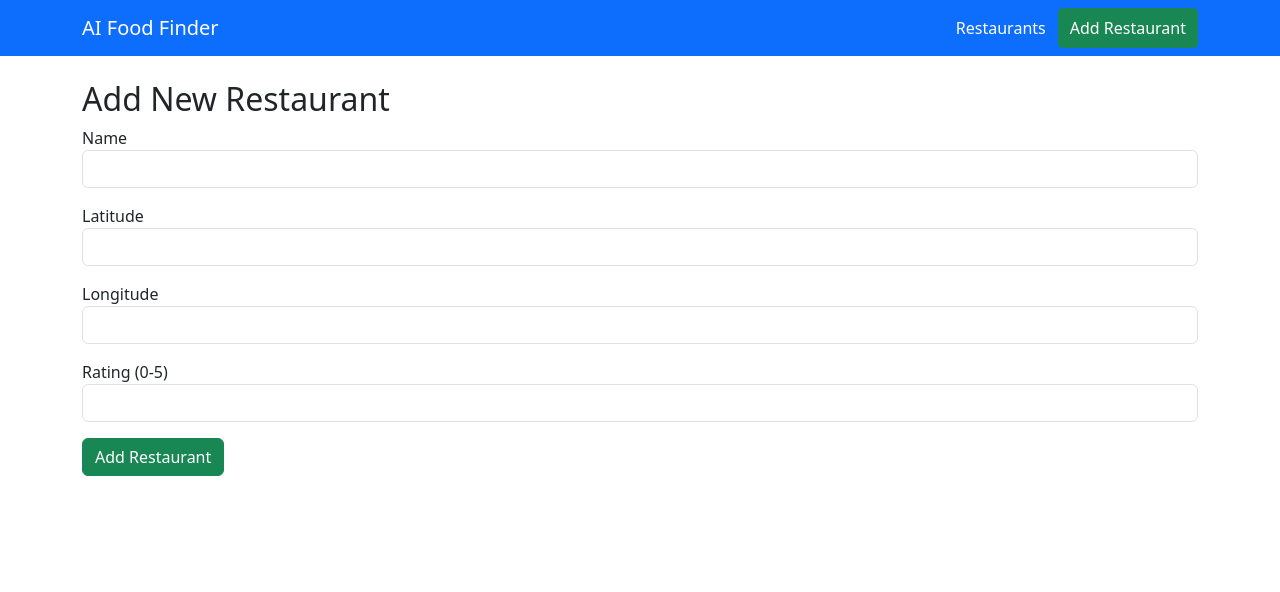
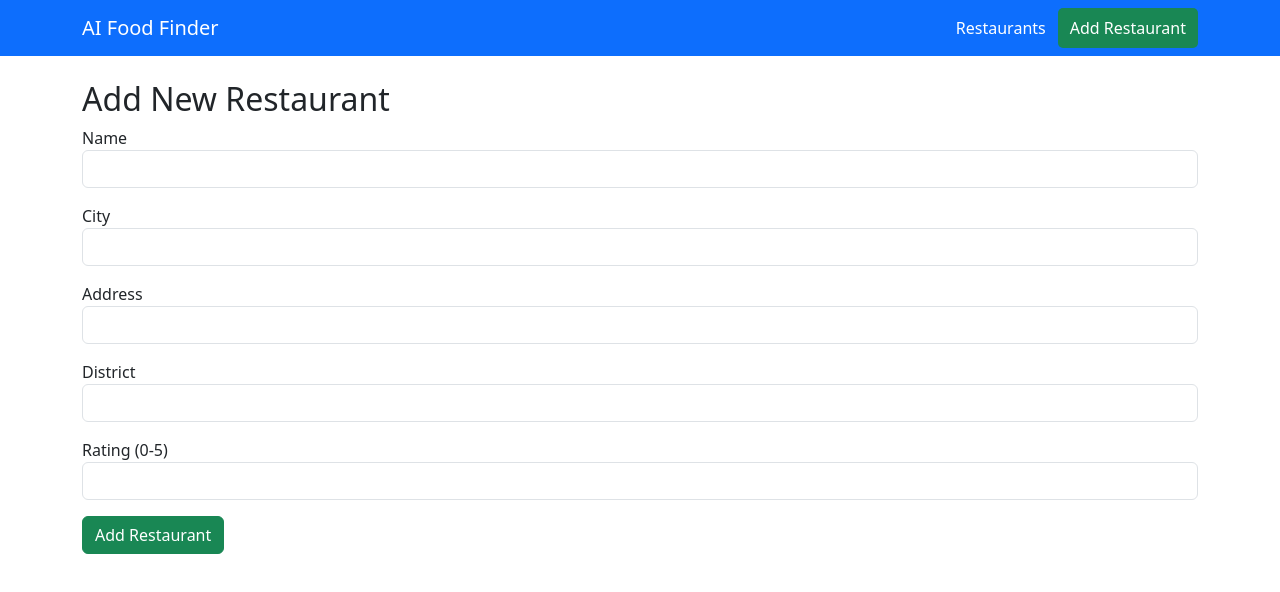
Before and after one commit to fightforhash/RestaurantFinder, a React (Create React App) app in the folder frontend/: page /add in a window 1280 px wide. Shown: the top 592 px of the page. Built offline with nearby package versions, Linux system fonts and the light colour scheme.

Commit message:
location change in frontend

```diff
--- a/frontend/public/index.html
+++ b/frontend/public/index.html
@@ -7,7 +7,7 @@
     <meta name="theme-color" content="#000000" />
     <meta
       name="description"
-      content="Web site created using create-react-app"
+      content="Restaurant Management System - Find and manage your favorite restaurants"
     />
     <link rel="apple-touch-icon" href="%PUBLIC_URL%/logo192.png" />
     <!--
@@ -24,7 +24,7 @@
       work correctly both with client-side routing and a non-root public URL.
       Learn how to configure a non-root public URL by running `npm run build`.
     -->
-    <title>React App</title>
+    <title>Restaurant Management System</title>
   </head>
   <body>
     <noscript>You need to enable JavaScript to run this app.</noscript>
--- a/frontend/src/pages/AddRestaurant.js
+++ b/frontend/src/pages/AddRestaurant.js
@@ -5,15 +5,30 @@ import { useNavigate } from "react-router-dom";
 const AddRestaurant = () => {
   const [restaurant, setRestaurant] = useState({
     name: "",
-    latitude: "",
-    longitude: "",
+    location: {
+      address: "",
+      city: "",
+      district: ""
+    },
     rating: ""
   });
 
   const navigate = useNavigate();
 
   const handleChange = (e) => {
-    setRestaurant({ ...restaurant, [e.target.name]: e.target.value });
+    const { name, value } = e.target;
+    if (name.startsWith('location.')) {
+      const locationField = name.split('.')[1];
+      setRestaurant(prev => ({
+        ...prev,
+        location: {
+          ...prev.location,
+          [locationField]: value
+        }
+      }));
+    } else {
+      setRestaurant(prev => ({ ...prev, [name]: value }));
+    }
   };
 
   const handleSubmit = async (e) => {
@@ -21,7 +36,11 @@ const AddRestaurant = () => {
     try {
       await axios.post("http://localhost:5000/api/restaurants", {
         name: restaurant.name,
-        location: { type: "Point", coordinates: [parseFloat(restaurant.longitude), parseFloat(restaurant.latitude)] },
+        location: {
+          address: restaurant.location.address,
+          city: restaurant.location.city,
+          district: restaurant.location.district
+        },
         rating: parseFloat(restaurant.rating),
         menu: []
       });
@@ -37,19 +56,58 @@ const AddRestaurant = () => {
       <form onSubmit={handleSubmit}>
         <div className="mb-3">
           <label>Name</label>
-          <input type="text" className="form-control" name="name" onChange={handleChange} required />
+          <input
+            type="text"
+            className="form-control"
+            name="name"
+            value={restaurant.name}
+            onChange={handleChange}
+            required
+          />
         </div>
         <div className="mb-3">
-          <label>Latitude</label>
-          <input type="number" className="form-control" name="latitude" onChange={handleChange} required />
+          <label>City</label>
+          <input
+            type="text"
+            className="form-control"
+            name="location.city"
+            value={restaurant.location.city}
+            onChange={handleChange}
+            required
+          />
         </div>
         <div className="mb-3">
-          <label>Longitude</label>
-          <input type="number" className="form-control" name="longitude" onChange={handleChange} required />
+          <label>Address</label>
+          <input
+            type="text"
+            className="form-control"
+            name="location.address"
+            value={restaurant.location.address}
+            onChange={handleChange}
+          />
+        </div>
+        <div className="mb-3">
+          <label>District</label>
+          <input
+            type="text"
+            className="form-control"
+            name="location.district"
+            value={restaurant.location.district}
+            onChange={handleChange}
+          />
         </div>
         <div className="mb-3">
           <label>Rating (0-5)</label>
-          <input type="number" className="form-control" name="rating" min="0" max="5" onChange={handleChange} required />
+          <input
+            type="number"
+            className="form-control"
+            name="rating"
+            value={restaurant.rating}
+            min="0"
+            max="5"
+            onChange={handleChange}
+            required
+          />
         </div>
         <button type="submit" className="btn btn-success">Add Restaurant</button>
       </form>
--- a/frontend/src/pages/EditRestaurant.js
+++ b/frontend/src/pages/EditRestaurant.js
@@ -7,9 +7,12 @@ const EditRestaurant = () => {
   const navigate = useNavigate();
   const [restaurant, setRestaurant] = useState({
     name: "",
-    latitude: "",
-    longitude: "",
-    rating: "",
+    location: {
+      address: "",
+      city: "",
+      district: ""
+    },
+    rating: ""
   });
 
   useEffect(() => {
@@ -21,9 +24,12 @@ const EditRestaurant = () => {
       const res = await axios.get(`http://localhost:5000/api/restaurants/${id}`);
       setRestaurant({
         name: res.data.name,
-        latitude: res.data.location.coordinates[1],
-        longitude: res.data.location.coordinates[0],
-        rating: res.data.rating,
+        location: {
+          address: res.data.location.address || "",
+          city: res.data.location.city,
+          district: res.data.location.district || ""
+        },
+        rating: res.data.rating
       });
     } catch (error) {
       console.error("Error fetching restaurant details", error);
@@ -31,7 +37,19 @@ const EditRestaurant = () => {
   };
 
   const handleChange = (e) => {
-    setRestaurant({ ...restaurant, [e.target.name]: e.target.value });
+    const { name, value } = e.target;
+    if (name.startsWith('location.')) {
+      const locationField = name.split('.')[1];
+      setRestaurant(prev => ({
+        ...prev,
+        location: {
+          ...prev.location,
+          [locationField]: value
+        }
+      }));
+    } else {
+      setRestaurant(prev => ({ ...prev, [name]: value }));
+    }
   };
 
   const handleSubmit = async (e) => {
@@ -39,8 +57,12 @@ const EditRestaurant = () => {
     try {
       await axios.put(`http://localhost:5000/api/restaurants/${id}`, {
         name: restaurant.name,
-        location: { type: "Point", coordinates: [parseFloat(restaurant.longitude), parseFloat(restaurant.latitude)] },
-        rating: parseFloat(restaurant.rating),
+        location: {
+          address: restaurant.location.address,
+          city: restaurant.location.city,
+          district: restaurant.location.district
+        },
+        rating: parseFloat(restaurant.rating)
       });
       navigate("/restaurants");
     } catch (error) {
@@ -54,19 +76,58 @@ const EditRestaurant = () => {
       <form onSubmit={handleSubmit}>
         <div className="mb-3">
           <label>Name</label>
-          <input type="text" className="form-control" name="name" value={restaurant.name} onChange={handleChange} required />
+          <input
+            type="text"
+            className="form-control"
+            name="name"
+            value={restaurant.name}
+            onChange={handleChange}
+            required
+          />
         </div>
         <div className="mb-3">
-          <label>Latitude</label>
-          <input type="number" className="form-control" name="latitude" value={restaurant.latitude} onChange={handleChange} required />
+          <label>City</label>
+          <input
+            type="text"
+            className="form-control"
+            name="location.city"
+            value={restaurant.location.city}
+            onChange={handleChange}
+            required
+          />
         </div>
         <div className="mb-3">
-          <label>Longitude</label>
-          <input type="number" className="form-control" name="longitude" value={restaurant.longitude} onChange={handleChange} required />
+          <label>Address</label>
+          <input
+            type="text"
+            className="form-control"
+            name="location.address"
+            value={restaurant.location.address}
+            onChange={handleChange}
+          />
+        </div>
+        <div className="mb-3">
+          <label>District</label>
+          <input
+            type="text"
+            className="form-control"
+            name="location.district"
+            value={restaurant.location.district}
+            onChange={handleChange}
+          />
         </div>
         <div className="mb-3">
           <label>Rating (0-5)</label>
-          <input type="number" className="form-control" name="rating" value={restaurant.rating} min="0" max="5" onChange={handleChange} required />
+          <input
+            type="number"
+            className="form-control"
+            name="rating"
+            value={restaurant.rating}
+            min="0"
+            max="5"
+            onChange={handleChange}
+            required
+          />
         </div>
         <button type="submit" className="btn btn-warning">Save Changes</button>
       </form>
--- a/frontend/src/pages/Home.js
+++ b/frontend/src/pages/Home.js
@@ -168,7 +168,7 @@ const Home = () => {
               <td>
                 <Link to={`/restaurants/${restaurant._id}`}>{restaurant.name}</Link>
               </td>
-              <td>{restaurant.location.coordinates.join(", ")}</td>
+              <td>{`${restaurant.location.city}, ${restaurant.location.district}, ${restaurant.location.address}`}</td>
               <td>{restaurant.rating}</td>
               <td>{restaurant.menu.map((item) => item.cuisine).join(", ")}</td>
               <td>{restaurant.menu.map((item) => item.dietaryRestrictions.join(", ")).join(", ")}</td>
--- a/frontend/src/pages/RestaurantDetails.js
+++ b/frontend/src/pages/RestaurantDetails.js
@@ -26,7 +26,7 @@ const RestaurantDetails = () => {
   return (
     <div className="container">
       <h2>{restaurant.name}</h2>
-      <p><strong>Location:</strong> {restaurant.location.coordinates.join(", ")}</p>
+      <p><strong>Location:</strong> {`${restaurant.location.city}, ${restaurant.location.district}, ${restaurant.location.address}`}</p>
       <p><strong>Rating:</strong> {restaurant.rating} / 5</p>
 
       <h4>Menu</h4>
```
Also changed, not shown: frontend/src/pages/RestaurantList.js (+9 -3 lines), frontend/public/manifest.json, frontend/public/restaurant-icon.svg (added).
